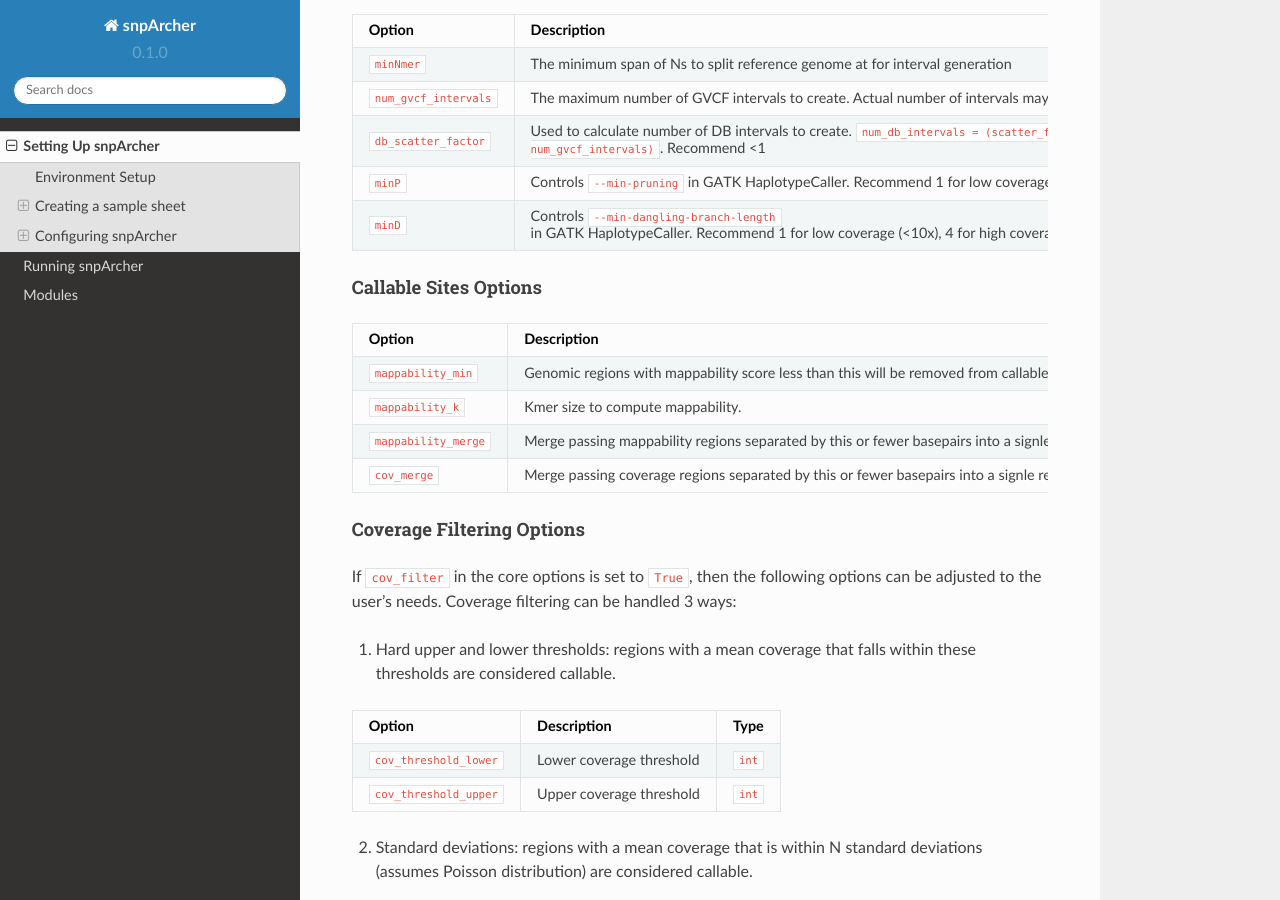
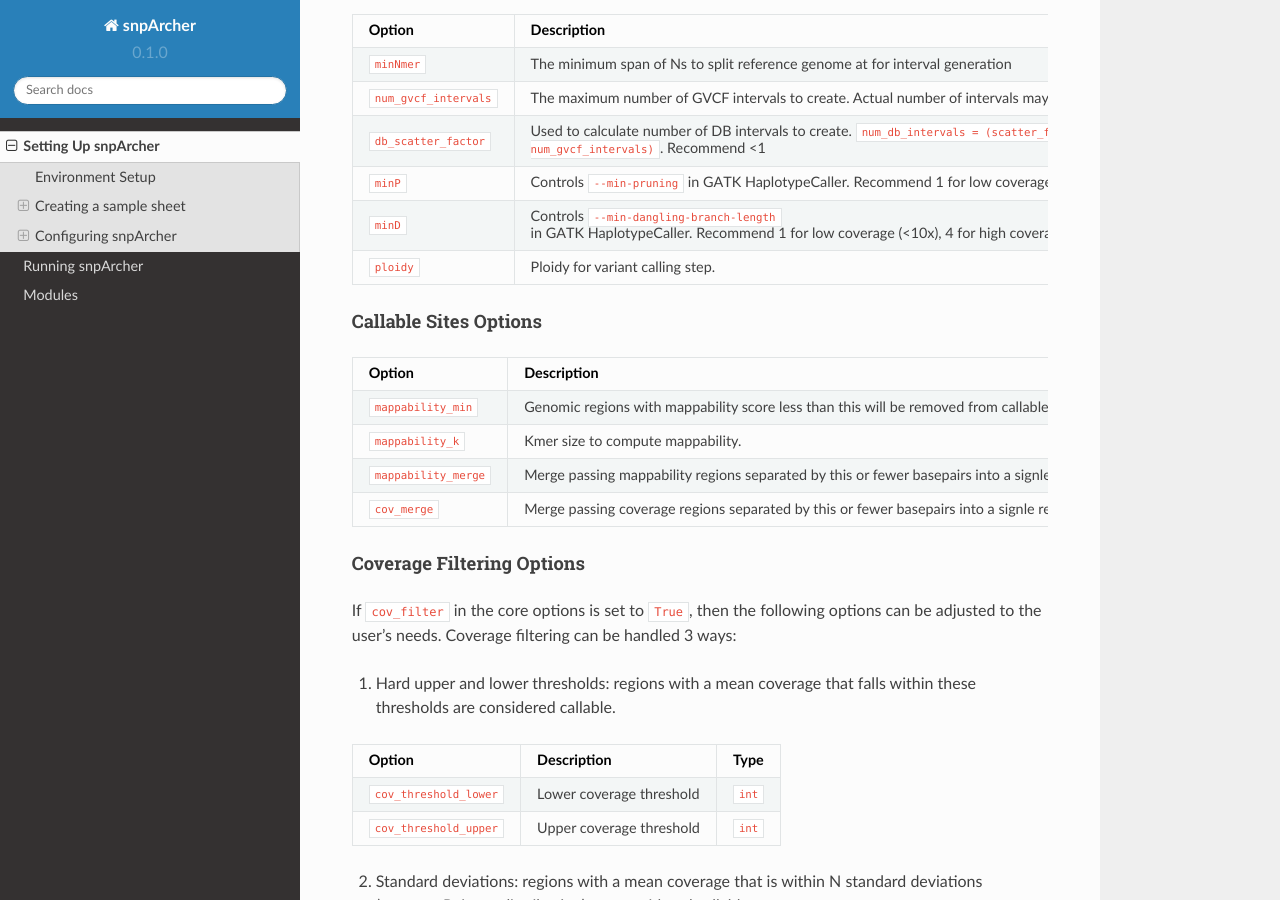
Before and after one commit to harvardinformatics/snpArcher, a Sphinx documentation site: the page built from docs/setup.md, in a window 1280 px wide and 900 px high, scrolled down 3500 px. Built offline with Sphinx 7.4.7 and the Read the Docs theme 2.0.0, drawn with Linux system fonts in a browser that asks for light colours.

Commit message:
add ploidy options

```diff
--- a/docs/setup.md
+++ b/docs/setup.md
@@ -100,6 +100,7 @@ The following options can be adjusted based on your needs and your dataset.
 |`db_scatter_factor` | Used to calculate number of DB intervals to create. `num_db_intervals = (scatter_factor * num_samples * num_gvcf_intervals)`. Recommend <1 | `float`|
 | `minP` | Controls `--min-pruning` in GATK HaplotypeCaller. Recommend 1 for low coverage (<10x), 2 for high coverage (>10x) | `int` |
 | `minD` | Controls `--min-dangling-branch-length` in GATK HaplotypeCaller. Recommend 1 for low coverage (<10x), 4 for high coverage (>10x) | `int` |
+| `ploidy` | Ploidy for variant calling step. | `int` |
 
 #### Callable Sites Options
 | Option | Description | Type |
```
Also changed, not shown: 9 other files.
